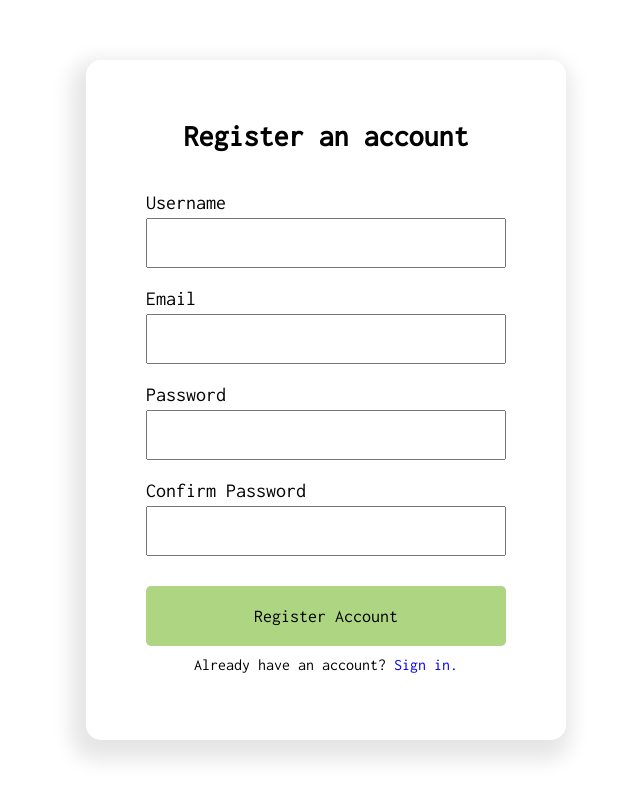
After one commit to lucitian/Rovot, a Django app: page /register/ in a window 1280 px wide. The commit adds this page. Shown: the whole page, without its empty margins (314-954 px from the left). Run offline with Django 3.2, Linux system fonts and the light colour scheme.

Commit message:
Added Login and Register UI.

```diff
--- a/django_rovot/settings.py
+++ b/django_rovot/settings.py
@@ -21,6 +21,7 @@ BASE_DIR = Path(__file__).resolve().parent.parent
 
 # SECURITY WARNING: keep the secret key used in production secret!
 from secret_settings import *
+import os
 
 # SECURITY WARNING: don't run with debug turned on in production!
 DEBUG = True
@@ -117,5 +118,4 @@ USE_TZ = True
 
 # Static files (CSS, JavaScript, Images)
 # https://docs.djangoproject.com/en/3.1/howto/static-files/
-
 STATIC_URL = '/static/'
--- a/rovot/static/directories/css/base.css
+++ b/rovot/static/directories/css/base.css
@@ -23,3 +23,7 @@ body {
     font-size: 18px;
     font-family: 'Inconsolata', monospace;
 }
+
+button {
+    cursor: pointer;
+}
--- /dev/null
+++ b/rovot/static/directories/css/register.css
@@ -0,0 +1,138 @@
+.register-container {
+    top: 0; left: 0; right: 0; bottom: 0;
+    position: absolute;
+    width: 480px;
+    height: 680px;
+    margin: auto;
+    background-color: #fff;
+    border-radius: 15px !important;
+    box-shadow: -5px 10px 20px 10px rgba(0,0,0,0.1);
+}
+
+.register-form-container {
+    width: 360px;
+    height: 360px;
+    margin: auto;
+}
+
+.register-form h1 {
+    margin: 60px 0 40px 0;
+    font-size: 30px;
+    text-align: center;
+}
+
+.register-username {
+    margin: 20px 0 0 0;
+    padding: 10px auto;
+    display: flex;
+    flex-flow: column nowrap;
+    gap: 5px;
+}
+
+.register-username label {
+    font-size: 20px;
+}
+
+.register-username .input-username {
+    width: 100%;
+    height: 50px;
+}
+
+#input-username-register {
+    font-family: Inconsolate, monospace;
+    font-size: 16px;
+    padding: 0 5px;
+}
+
+.register-email {
+    margin: 20px 0 0 0;
+    padding: 10px auto;
+    display: flex;
+    flex-flow: column nowrap;
+    gap: 5px;
+}
+
+.register-email label {
+    font-size: 20px;
+}
+
+.register-email .input-email {
+    width: 100%;
+    height: 50px;
+}
+
+#input-email-register {
+    font-family: Inconsolate, monospace;
+    font-size: 16px;
+    padding: 0 5px;
+}
+
+.register-password {
+    margin: 20px 0 0 0;
+    padding: 10px auto;
+    display: flex;
+    flex-flow: column nowrap;
+    gap: 5px;
+}
+
+.register-password label {
+    font-size: 20px;
+}
+
+.register-password .input-password {
+    width: 100%;
+    height: 50px;
+}
+
+#input-password-register {
+    font-family: Inconsolate, monospace;
+    font-size: 16px;
+    padding: 0 5px;
+}
+
+.register-confirm {
+    margin: 20px 0 0 0;
+    padding: 10px auto;
+    display: flex;
+    flex-flow: column nowrap;
+    gap: 5px;
+}
+
+.register-confirm label {
+    font-size: 20px;
+}
+
+.register-confirm .input-confirm {
+    width: 100%;
+    height: 50px;
+}
+
+#input-confirm-register {
+    font-family: Inconsolate, monospace;
+    font-size: 16px;
+    padding: 0 5px;
+}
+
+.register-button {
+    margin: 20px 0 0 0;
+}
+
+#register-button {
+    font-family: Inconsolata, monospace;
+    font-size: 18px;
+    border: none !important;
+    border-radius: 5px !important;
+    width: 100%;
+    height: 60px;
+    margin: 10px auto;
+    background-color: #aed581;
+}
+
+.register-exist {
+    text-align: center;
+    font-size: 16px;
+}
+
+.register-exist p a{
+    text-decoration: none !important;
+}
--- a/rovot/templates/directories/base.html
+++ b/rovot/templates/directories/base.html
@@ -5,6 +5,8 @@
         <meta charset="UTF-8">
         <meta name="viewport" content="width=device-width, initial-scale=1.0">
         <link rel="stylesheet" type="text/css" href="{% static 'directories/css/base.css' %}">
+        <link rel="stylesheet" type="text/css" href="{% static 'directories/css/login.css' %}">
+        <link rel="stylesheet" type="text/css" href="{% static 'directories/css/register.css' %}">
         <link rel="stylesheet" type="text/css" href="{% static 'directories/css/home.css' %}">
         <title>RoVot</title>
     </head>
--- /dev/null
+++ b/rovot/templates/directories/register.html
@@ -0,0 +1,32 @@
+{% extends 'directories/base.html' %}
+{% block content %}
+    <div class="register-container">
+        <div class="register-form-container">
+            <div class="register-form">
+                <h1>Register an account</h1>
+                <div class="register-username">
+                    <label for="register-username-label">Username</label>
+                    <input type="text" class="input-username" id="input-username-register">
+                </div>
+                <div class="register-email">
+                    <label for="register-email-label">Email</label>
+                    <input type="text" class="input-email" id="input-email-register">
+                </div>
+                <div class="register-password">
+                    <label for="register-password-label">Password</label>
+                    <input type="text" class="input-password" id="input-password-register">
+                </div>
+                <div class="register-confirm">
+                    <label for="register-confirm-label">Confirm Password</label>
+                    <input type="text" class="input-confirm" id="input-confirm-register">
+                </div>
+                <div class="register-button">
+                    <button type="button" id="register-button">Register Account</button>
+                </div>
+                <div class="register-exist">
+                    <p>Already have an account? <a href='../login'>Sign in.</a></p>
+                </div>
+            </div>
+        </div>
+    </div>
+{% endblock content%}
--- a/rovot/urls.py
+++ b/rovot/urls.py
@@ -2,5 +2,7 @@ from django.urls import path
 from . import views
 
 urlpatterns = [
-    path('', views.home, name='rovot-home')
+    path('login/', views.login, name='rovot-login'),
+    path('register/', views.register, name='rovot-register'),
+    path('rovot/', views.home, name='rovot-home')
 ]
--- a/rovot/views.py
+++ b/rovot/views.py
@@ -1,5 +1,11 @@
 from django.shortcuts import render
 
 # Create your views here.
+def login(request):
+    return render(request, 'directories/login.html')
+
+def register(request):
+    return render(request, 'directories/register.html')
+
 def home(request):
     return render(request, 'directories/home.html')
```
Also changed, not shown: rovot/static/directories/css/login.css (added, +92 -0 lines), rovot/templates/directories/login.html (added, +24 -0 lines).
